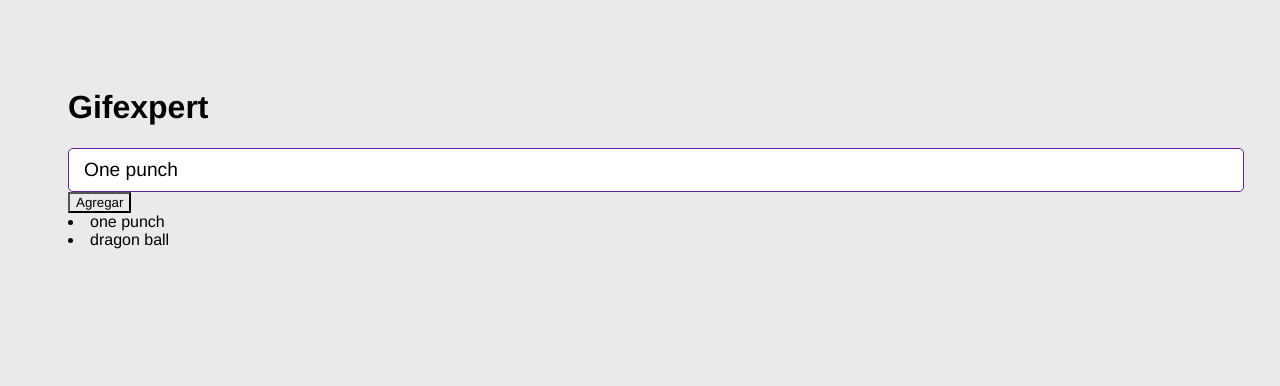
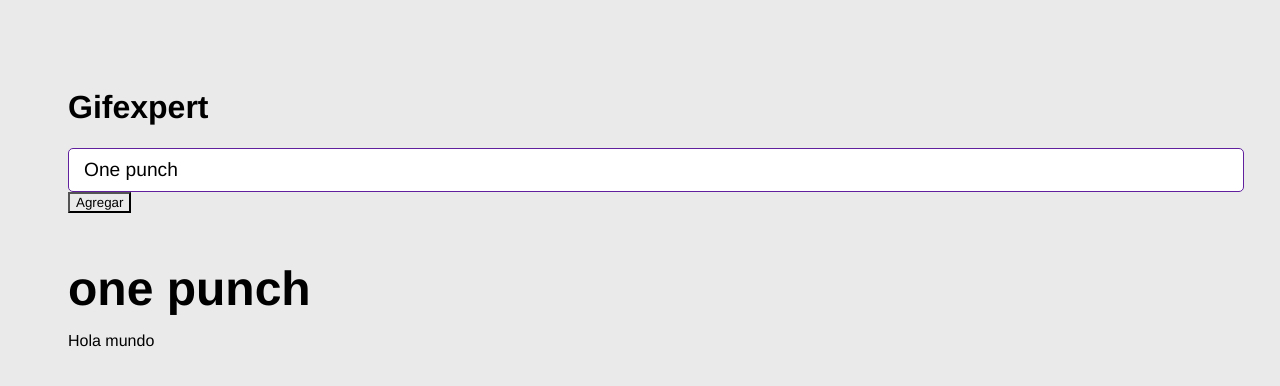
Before and after one commit to esyacelga/gif-expert-app, a React (Vite) app: page / in a window 1280 px wide. Shown: the top 386 px of the page. Built offline with nearby package versions, Linux system fonts and the light colour scheme.

Commit message:
Agregado de objeto a lista

```diff
--- a/src/GifExpertApp.jsx
+++ b/src/GifExpertApp.jsx
@@ -1,25 +1,25 @@
 import {useState} from "react";
-import {AddCategory} from "./AddCategory.jsx";
+import {AddCategory} from "./commponents/AddCategory.jsx";
+import {GifGrid} from "./commponents/GifGrid.jsx";
 
 export const GifExpertApp = () => {
-    const [categories, setCategories] = useState(['one punch', 'dragon ball']);
+    const [categories, setCategories] = useState(['one punch']);
 
-    const onAddCategory = () => {
-        setCategories([...categories, 'Valor ant']);
+    const onAddCategory = (newCategory) => {
+        if (categories.includes(newCategory)) return;
+        setCategories([newCategory, ...categories]);
     }
     console.log(categories);
     return (
         <>
             <h1>Gifexpert</h1>
-            <AddCategory onAddCategory={setCategories}></AddCategory>
+            <AddCategory
+                onNewCategory={(event) => onAddCategory(event)}
+            ></AddCategory>
             <button onClick={onAddCategory}>Agregar</button>
             {
                 categories.map((category, index) => (
-                    <li
-                        key={index}
-                    >
-                        {category}
-                    </li>
+                    <GifGrid key={category} category={category}></GifGrid>
                 ))
             }
         </>
--- a/src/AddCategory.jsx
+++ b/src/commponents/AddCategory.jsx
@@ -1,10 +1,9 @@
 import {useState} from "react";
 
-export const AddCategory = ({onAddCategory}) => {
+export const AddCategory = ({onNewCategory}) => {
     const [inputValue, setInputValue] = useState('One punch');
 
     const onInputChange = ({target}) => {
-        console.log(target.value);
         setInputValue(target.value)
     }
 
@@ -12,12 +11,15 @@ export const AddCategory = ({onAddCategory}) => {
     const onSubmit = (event) => {
         event.preventDefault();
         if (inputValue.trim().length <= 1) return;
-        onAddCategory(categories => [inputValue, ...categories])
+        //onAddCategory(categories => [inputValue, ...categories])
+        onNewCategory(inputValue.trim())
         setInputValue('');
     }
     return (
         <form onSubmit={(event) => onSubmit(event)}>
             <input type="text"
+                   required={true}
+                   maxLength={10}
                    value={inputValue}
                    onChange={(event) => onInputChange(event)}
                    placeholder="Buscar gifs">
--- /dev/null
+++ b/src/commponents/GifGrid.jsx
@@ -0,0 +1,17 @@
+export const GifGrid = ({category}) => {
+    const getFifs = async () => {
+        const ulr = `https://api.giphy.com/v1/gifs/search?api_key=Od8yHVz27YJizJHMkoCfptKKBqA3sWdj&q=${category}&limit=20`
+        const resp = await fetch(url)
+        const {data} = await resp.json();
+        const gifs = data.map(im)
+    }
+
+    getFifs();
+
+    return (
+        <><h3>{category}</h3>
+            <p>Hola mundo</p>
+
+        </>
+    )
+}
```
